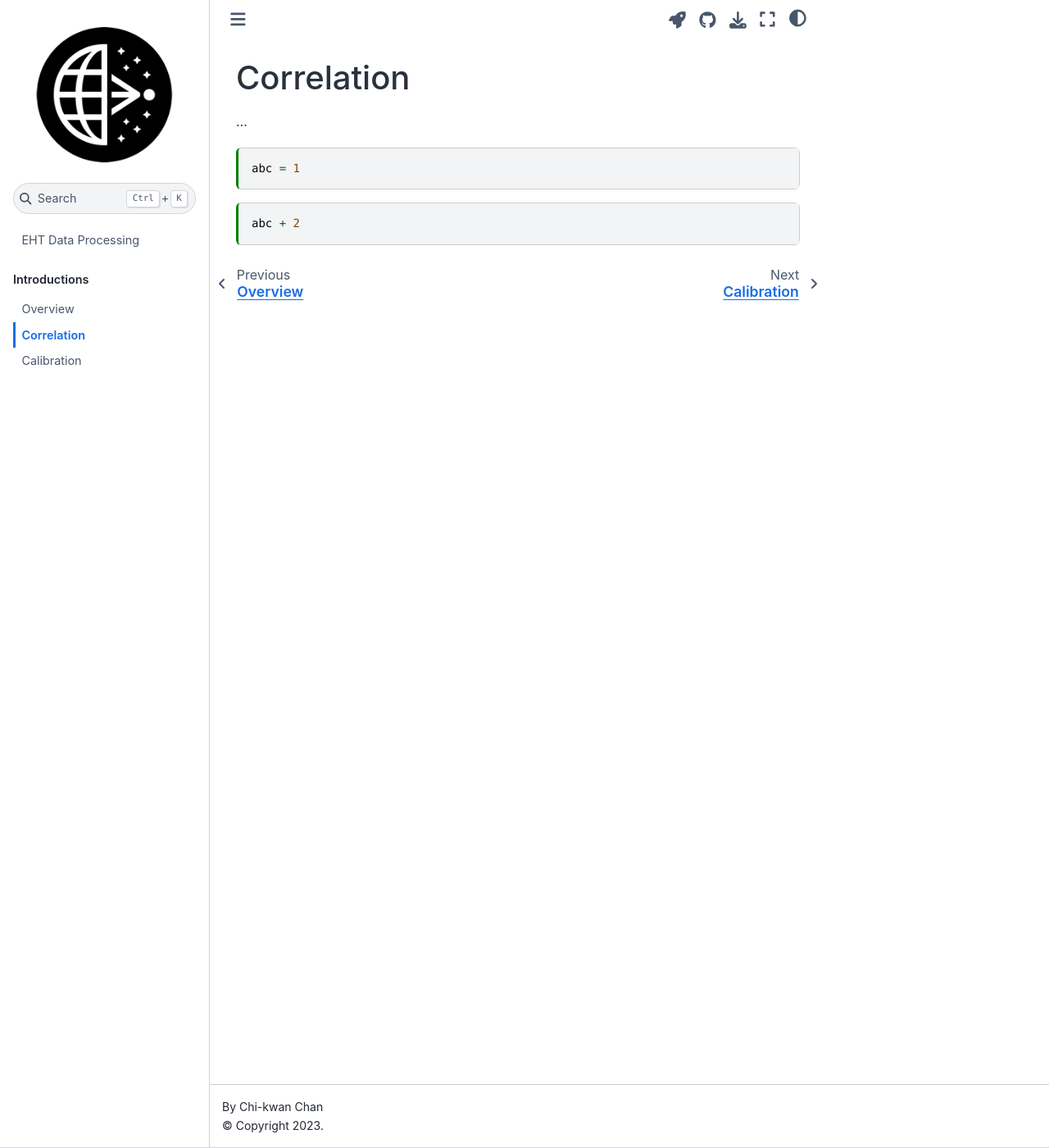
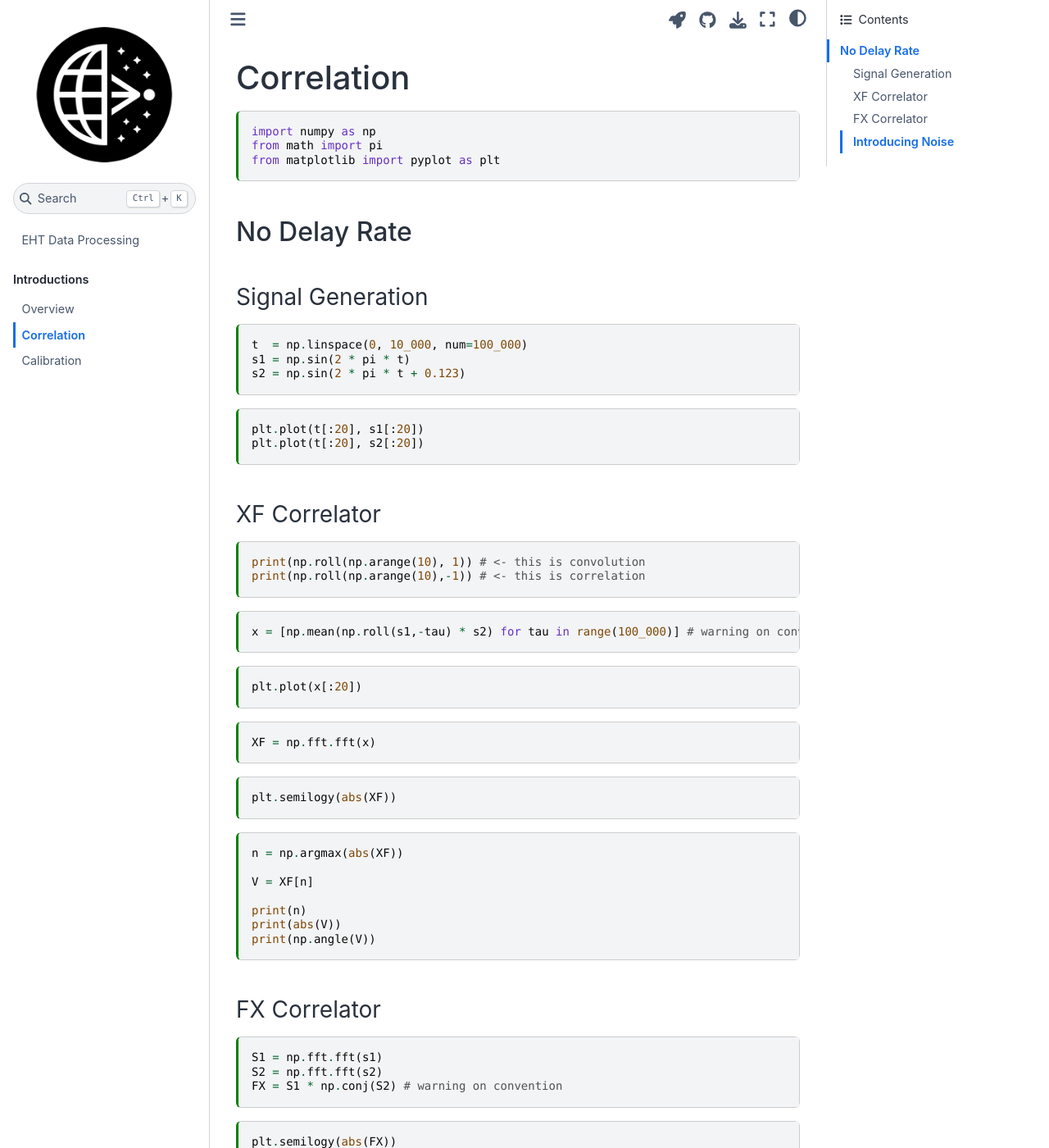
Before and after one commit to focisrc/eht-databook, a Jupyter Book: the page built from docs/intro/correlation.md, in a window 1280 px wide and 1400 px high. Shown: the whole window at 82% size. Built offline with Jupyter Book 1.0.4 settings and Sphinx 7.4.7 and the Sphinx Book theme 1.1.4, drawn with Linux system fonts in a browser that asks for light colours; some of the changed text lies outside the part shown.

Commit message:
Committee demo notebooks

````diff
--- a/docs/intro/correlation.md
+++ b/docs/intro/correlation.md
@@ -14,16 +14,110 @@ kernelspec:
 
 # Correlation
 
-...
+```{code-cell} ipython3
+import numpy as np
+from math import pi
+from matplotlib import pyplot as plt
+```
+
+## No Delay Rate
+
+### Signal Generation
 
 ```{code-cell} ipython3
-abc = 1
+t  = np.linspace(0, 10_000, num=100_000)
+s1 = np.sin(2 * pi * t)
+s2 = np.sin(2 * pi * t + 0.123)
 ```
 
 ```{code-cell} ipython3
-abc + 2
+plt.plot(t[:20], s1[:20])
+plt.plot(t[:20], s2[:20])
+```
+
+### XF Correlator
+
+```{code-cell} ipython3
+print(np.roll(np.arange(10), 1)) # <- this is convolution
+print(np.roll(np.arange(10),-1)) # <- this is correlation
 ```
 
 ```{code-cell} ipython3
+x = [np.mean(np.roll(s1,-tau) * s2) for tau in range(100_000)] # warning on convention
+```
 
+```{code-cell} ipython3
+plt.plot(x[:20])
 ```
+
+```{code-cell} ipython3
+XF = np.fft.fft(x)
+```
+
+```{code-cell} ipython3
+plt.semilogy(abs(XF))
+```
+
+```{code-cell} ipython3
+n = np.argmax(abs(XF))
+
+V = XF[n]
+
+print(n)
+print(abs(V))
+print(np.angle(V))
+```
+
+### FX Correlator
+
+```{code-cell} ipython3
+S1 = np.fft.fft(s1)
+S2 = np.fft.fft(s2)
+FX = S1 * np.conj(S2) # warning on convention
+```
+
+```{code-cell} ipython3
+plt.semilogy(abs(FX))
+```
+
+```{code-cell} ipython3
+n = np.argmax(abs(FX))
+
+V = FX[n]
+
+print(n)
+print(abs(V))
+print(np.angle(V))
+```
+
+### Introducing Noise
+
+```{code-cell} ipython3
+n1 = np.random.normal(scale=1, size=100_000)
+n2 = np.random.normal(scale=1, size=100_000)
+```
+
+```{code-cell} ipython3
+plt.plot(s1 + n1)
+plt.plot(s2 + n2)
+```
+
+```{code-cell} ipython3
+S1 = np.fft.fft(s1 + n1)
+S2 = np.fft.fft(s2 + n2)
+FX = S1 * np.conj(S2) # warning on convention
+```
+
+```{code-cell} ipython3
+plt.semilogy(abs(FX))
+```
+
+```{code-cell} ipython3
+n = np.argmax(abs(FX))
+
+V = FX[n]
+
+print(n)
+print(abs(V))
+print(np.angle(V))
+```
````
Also changed, not shown: docs/intro/calibration.md (+66 -1 lines).
